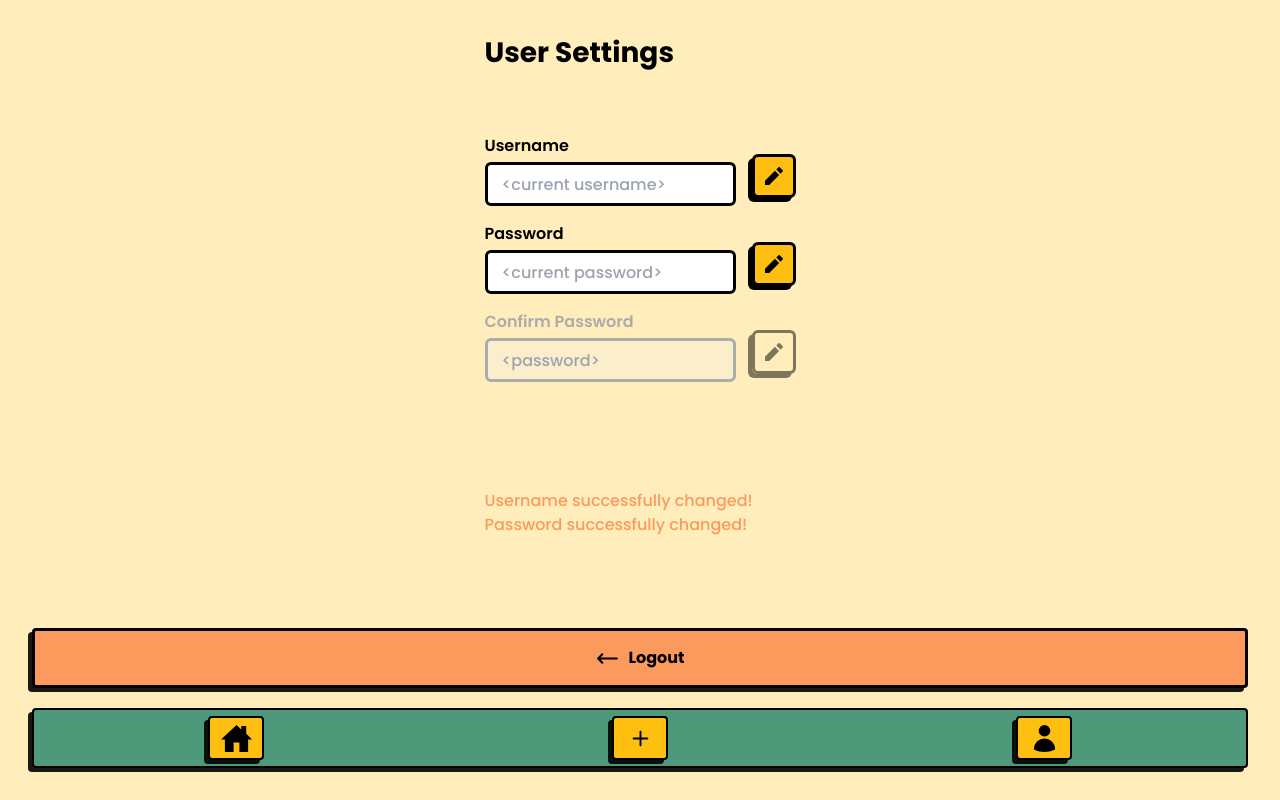
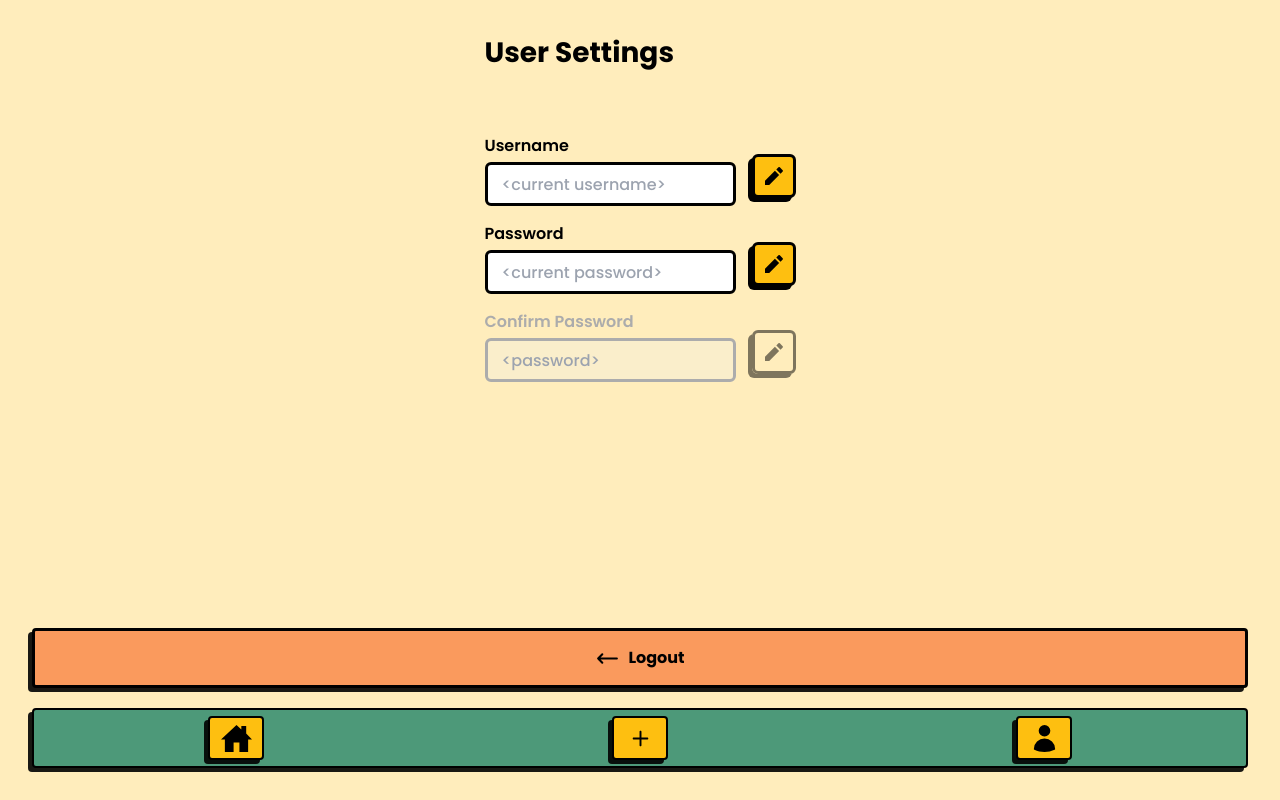
Before and after one commit to devhausleipzigacademy/camp9-final-project, a Next.js app: page /settings in a window 1280 px wide. Built offline with nearby package versions, Linux system fonts and the light colour scheme.

Commit message:
add sucess-notification for change of name/pw without logic

```diff
--- a/app/(protected)/settings/page.tsx
+++ b/app/(protected)/settings/page.tsx
@@ -56,7 +56,7 @@ function Settings() {
           />
         </div>
       </div>
-      <div className="mb-[107px]">
+      <div className="mb-4">
         <div className="flex gap-4 items-">
           <InputField
             label={'Confirm Password'}
@@ -77,9 +77,14 @@ function Settings() {
             }}
           />
         </div>
+        {/* ------Success Notification------ */}
       </div>
-      <p className="body-accent">Username successfully changed!</p>
-      <p className="body-accent">Password successfully changed!</p>
+      <p className="body-accent text-green text-center hidden">
+        Username successfully changed!
+      </p>
+      <p className="body-accent text-green text-center hidden">
+        Password successfully changed!
+      </p>
     </div>
   );
 }
```
Also changed, not shown: 1 other file (tests, documents, lock files or other folders).
